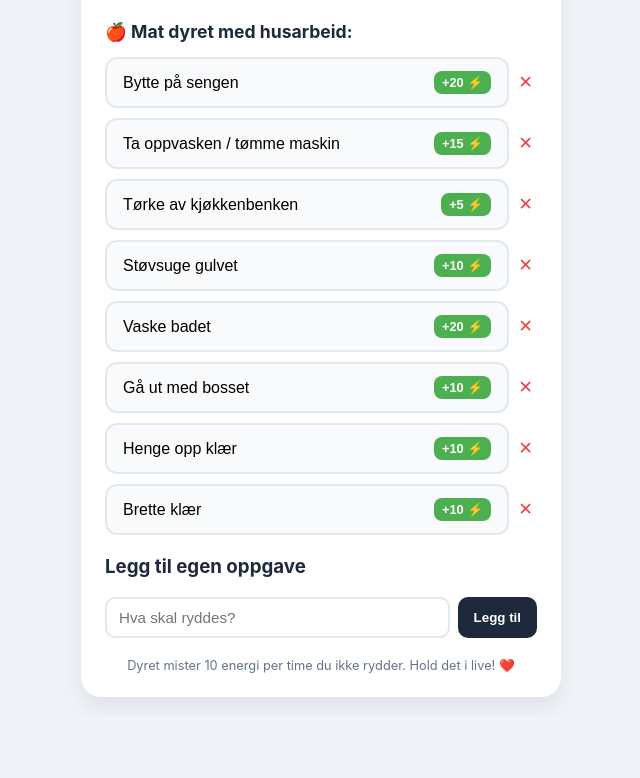
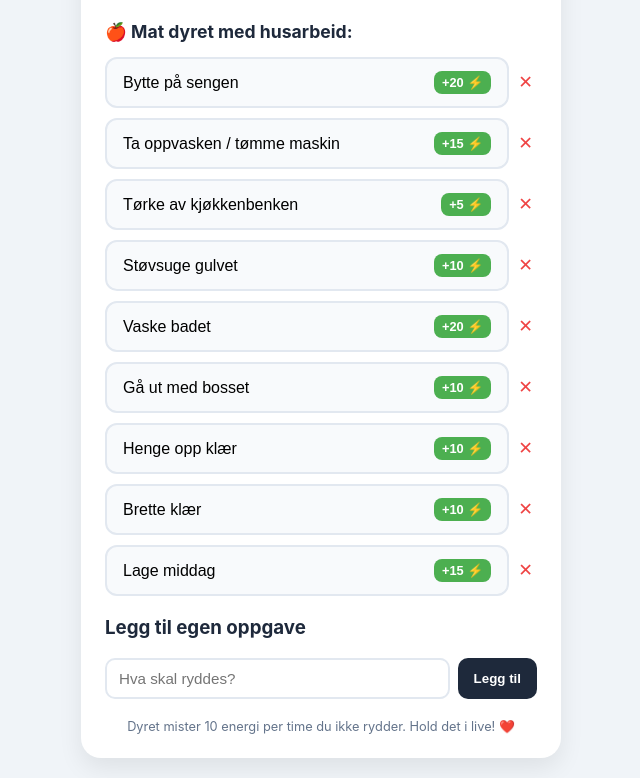
Before and after one commit to sondrehaukaas/Rydding, a plain HTML site: page index.html in a window 1280 px wide. Shown: the part 474-1252 px from the top of the page, without its empty margins (319-959 px from the left). Before the commit the page ends 1191 px from the top, so only its background shows below. Drawn offline with Linux system fonts and the light colour scheme.

Commit message:
Update index.html

```diff
--- a/index.html
+++ b/index.html
@@ -307,7 +307,8 @@ const defaultTasks = [
     { name: "Vaske badet", points: 20 },
     { name: "Gå ut med bosset", points: 10 },
     { name: "Henge opp klær", points: 10 },
-    { name: "Brette klær", points: 10 }
+    { name: "Brette klær", points: 10 },
+    { name: "Lage middag", points: 15 }
 ];
 
 // Hent lagret data
```
